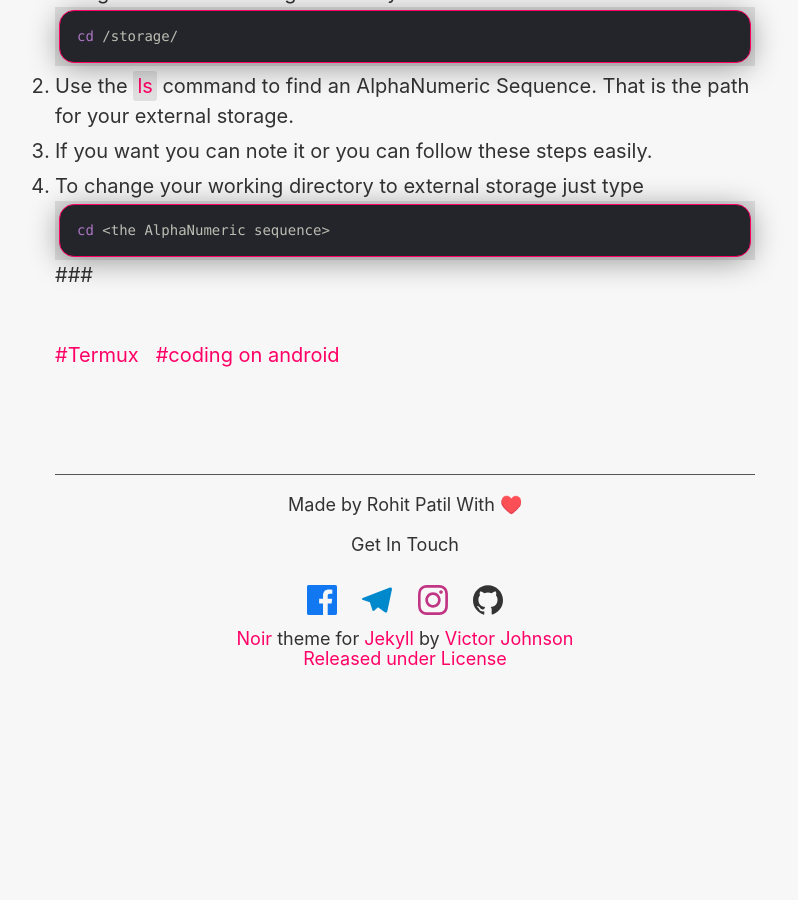
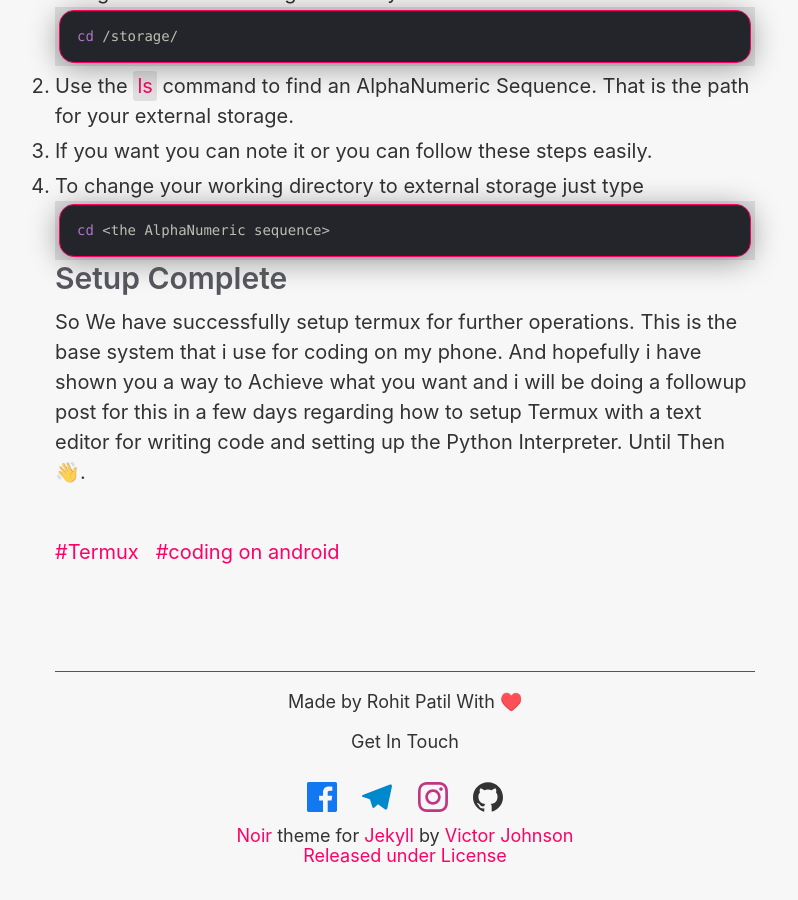
Before and after one commit to raprocks/raprocks.github.io, a Jekyll site: the page built from _posts/2020-05-13-lets-begin.md, in a window 1280 px wide and 900 px high, scrolled down 17716 px. Shown: the whole window, without its empty margins (235-1033 px from the left). Built offline with Jekyll 4.4.1, drawn with Linux system fonts in a browser that asks for light colours; comment, search, counter and statistics services are not loaded; before the commit the page ends 18425 px from its top, so only the background shows below that.

````diff
--- a/_posts/2020-05-13-lets-begin.md
+++ b/_posts/2020-05-13-lets-begin.md
@@ -216,4 +218,5 @@ cd /storage/
 cd <the AlphaNumeric sequence>
 ```
 
-###
+# Setup Complete
+ So We have successfully setup termux for further operations. This is the base system that i use for coding on my phone. And hopefully i have shown you a way to Achieve what you want and i will be doing a followup post for this in a few days regarding how to setup Termux with a text editor for writing code and setting up the Python Interpreter. Until Then 👋.
````
Also changed, not shown: other parts of _posts/2020-05-13-lets-begin.md (+3 -1 lines).
